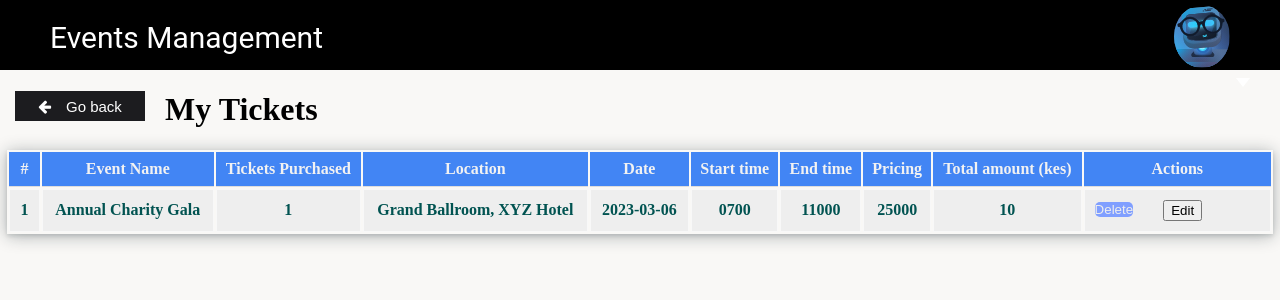
After one commit to muraya89/events, a PHP site: page /events/Attendees/myTickets.php in a window 1280 px wide. The commit adds this page. Shown: the top 300 px of the page. Run offline with PHP 8.4, Linux system fonts and the light colour scheme; the visitor is signed in with stand-in values (Sample User, id 1); data comes from the database, SQL or seed files in the repository; tables that the repository leaves empty hold one stand-in row (values such as "Sample post"); data that the repository does not hold is empty; some libraries are stand-ins or nearby versions.

Commit message:
view my tickets

```diff
--- a/Attendees/event.php
+++ b/Attendees/event.php
@@ -94,7 +94,9 @@
 
     <div id="myModal" class="modal">
         <form action="../auth/booking.php" name="booking" onsubmit="return validateBooking(); " method="post" style="font-size:20px">
-            <button class="close" onclick="closeModal()" aria-label="Close"> x </button>
+            <button class="close" onclick="closeModal()" aria-label="Close">
+                <i class="fa fa-times" aria-hidden="true"></i>
+            </button>
             <h2>Purchase a ticket</h2>
             <label for="name">Name</label><br>
             <input type="text" name="name" id="name"><br>
@@ -106,7 +108,7 @@
             <input type="hidden" name="user_id" value="<?=$user_id?>">
             <input type="hidden" name="available_tickets" value="<?=$event['available_tickets']?>">
             <input type="hidden" name="redirect_to" value="../Attendees/event.php?event=<?=$event['id']?>" />
-            <button class="submit" type="submit" name="booking_submit">submit</button>
+            <button class="submit" type="submit" name="booking_submit">Submit</button>
         </form>
     </div>
 </div>
--- /dev/null
+++ b/Attendees/myTickets.php
@@ -0,0 +1,81 @@
+<?php
+    //  include the navigation bar
+    include_once('./topnav.php');
+    include('../helpers/DbHelpers.php');
+    if (!isset($_SESSION['id'])) {
+        header('Location: ../index.php?error=error');
+    }
+
+    $bookings = $db_helpers->fetchBookings($_SESSION['id']);
+    // var_dump(mysqli_fetch_assoc($bookings));
+?>
+
+<head>
+    <link rel="stylesheet" type="text/css" href="../public/css/events.css">
+    <link rel="stylesheet" type="text/css" href="../public/css/styles.css">
+</head>
+
+<div>
+    <button onclick="goBack()" class="goBack" style="margin-left:15px; float: left; margin-right: 20px;">
+        <i class="fa fa-arrow-left" aria-hidden="true" style="margin-right: 15px;"></i>
+        Go back
+    </button>
+    <h1>My Tickets</h1>
+</div>
+<div class="supplierTable" style="overflow-x: hidden;">
+    <table>
+        <tr>
+            <th>#</th>
+            <th>Event Name</th>
+            <th>Tickets Purchased</th>
+            <th>Location</th>
+            <th>Date</th>
+            <th>Start time</th>
+            <th>End time</th>
+            <th>Pricing</th>
+            <th>Total amount (kes)</th>
+            <th>Actions</th>
+        </tr>
+
+        <?php
+            // create a while loop to fetch all the array values and display in a table
+            while($myBookings = mysqli_fetch_assoc($bookings)) :
+        ?>
+
+        <tr>
+            <td><?= $myBookings['id']; ?></td>
+            <td><?= $myBookings['name']; ?></td>
+            <td><?= $myBookings['tickets_purchased']; ?></td>
+            <td><?= $myBookings['location']; ?></td>
+            <td><?= $myBookings['date']; ?></td>
+            <td><?= $myBookings['start_time']; ?></td>
+            <td><?= $myBookings['end_time']; ?></td>
+            <td><?= $myBookings['pricing']; ?></td>
+            <td><?= number_format($myBookings['total_amount']); ?></td>
+            <td>
+                <div class="td1">
+                    <form action="AdminClass.php" method="post" class=action1>
+                        <!-- ensure that the product being deleted is the one with the id being selected -->
+                        <input type="hidden" name="id" value="<?= $myBookings['bookings_id'] ?>"/>
+                        <!-- and from the bookingss table -->
+                        <input type="hidden" name="table" value="bookingss" />
+                        <!-- after deleting the redirect should go to the page and refreshed -->
+                        <input type="hidden" name="redirect_to" value="bookingss_report.php" />
+                        <button type="submit" name="deleteSubmit" class="btn">Delete</button>
+                    </form>
+                    <form action="../app/supplier/Products.php" method="post" class="action2">
+                        <!-- ensure that the product being edited is the one with the id being selected -->
+                        <input type="hidden" name="id" value="<?= $myBookings['bookings_id'] ?>"/>
+                        <!-- and from the categories table -->
+                        <input type="hidden" name="table" value="categories" />
+                        <!-- after editing the redirect should go to the specific page and refreshed -->
+                        <input type="hidden" name="redirect_to" value="bookingss_report.php" />
+                        <button type="submit" name="supply_submit" class="edit_btn">Edit</button>
+                    </form>
+                </div>
+            </td>
+        </tr>
+
+        <?php endwhile; ?>
+    </table>
+</div>
--- a/Attendees/topnav.php
+++ b/Attendees/topnav.php
@@ -35,6 +35,7 @@
 					</div>
 					<hr>
 					<a href="./events.php" class="user_name logout" style="margin: 10%; margin-left: 5%;"> Events</a>
+					<a href="./myTickets.php" class="user_name logout" style="margin: 10%; margin-left: 5%;"> My Tickets</a>
 					<a href="./profile.php" class="user_name logout" style="margin: 10%; margin-left: 5%;"> profile</a>
 					<form method="post" action="./auth/Logout.php">
 						<button type="submit" name="logout" class="logout">Logout</button>
--- a/auth/booking.php
+++ b/auth/booking.php
@@ -11,8 +11,6 @@ class Book {
 
     public function book($postData) {
         if (isset($postData['booking_submit'])) {
-            // var_dump($postData);
-            // exit();
             if (!filter_var($postData['email'], FILTER_VALIDATE_EMAIL)) {
                 header("Location: ../Attendees/event.php?event=".$postData['event_id']."error=invalidemail&name=".$postData['name']);
                 exit();
--- a/helpers/DbHelpers.php
+++ b/helpers/DbHelpers.php
@@ -124,6 +124,19 @@ class DbHelpers {
     }
   }
 
+  public function fetchBookings($userID) {
+    $result = mysqli_query($this->db, "SELECT bookings.*,events.*
+    FROM bookings
+    JOIN events ON bookings.event_id = events.id
+    WHERE bookings.user_id = '$userID'
+    ");
+    if ($result) {
+      return $result;
+    } else {
+      return 'table not found';
+    }
+  }
+
   public function errorFunction ($page, $errorMessage) {
     header("Location: ../$page?error=$errorMessage");
     exit();
--- a/public/css/events.css
+++ b/public/css/events.css
@@ -753,4 +753,10 @@ font-family: 'EB Garamond', serif;
   background-color: #fff;
   box-shadow: 0 0 10px rgba(0, 0, 0, 0.3);
   z-index: 1000;
+  background: rgba(0, 0, 0, 0.2);
+  border-radius: 16px;
+  box-shadow: 0 4px 30px rgba(0, 0, 0, 0.1);
+  backdrop-filter: blur(0px);
+  -webkit-backdrop-filter: blur(0px);
+  border: 1px solid rgba(0, 0, 0, 0.3);
 }
--- a/public/css/styles.css
+++ b/public/css/styles.css
@@ -269,6 +269,7 @@ input[type=number] {
   align-items: center;
   top: 0;
   left: 50%;
+  border: none;
   transform: translate(-50%, -50%);
 }
 .goBack{
@@ -285,3 +286,39 @@ input[type=number] {
   align-items: center;
   border: none;
 }
+.supplierTable{
+  margin: 10px 7px 100px;
+  box-shadow: rgba(14, 30, 37, 0.12) 0px 2px 4px 0px, rgba(14, 30, 37, 0.32) 0px 2px 16px 0px;
+}
+table{
+  width: 100%;
+}
+th, td{
+  padding: 8px;
+  border-bottom: 1px solid #ddd;
+}
+th{
+  background-color: #4285F4;
+  color: #f2f2f2;
+	height: 30px;
+}
+td{
+	height: 30px;
+}
+tr:nth-child(even) {
+  background-color: #eeeeee;
+}
+tr:hover{
+  background-color: #ddd;
+}
+td .action2{
+  padding-left: 30px;
+}
+.td{
+  display: flex;
+  width: 90px;
+}
+.td1{
+  display: flex;
+  width: 160px;
+}
```
